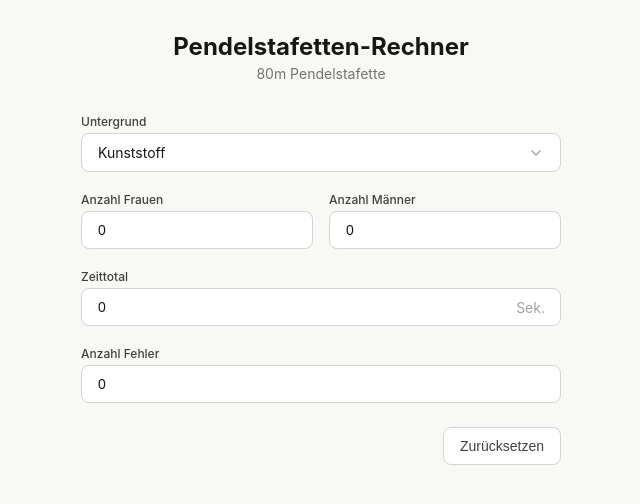
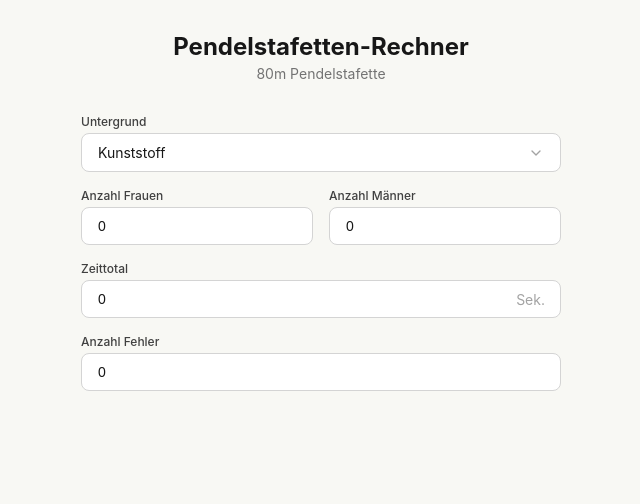
Before and after one commit to noahbaumgartner/stv-grades, a SvelteKit app: page / in a window 1280 px wide. Shown: the top 504 px of the page, without its empty margins (319-959 px from the left). Built offline with nearby package versions, Linux system fonts and the light colour scheme.

Commit message:
removed reset button

```diff
--- a/src/routes/+page.svelte
+++ b/src/routes/+page.svelte
@@ -1,7 +1,7 @@
 <script lang="ts">
 	import { Select } from '$lib/components/select';
 	import { Input } from '$lib/components/input';
-	import { Button } from '$lib/components/button';
+
 	import { berechneNote, type GradingResult, type Untergrund } from '$lib/grading';
 
 	let untergrund: Untergrund = $state('kunststoff');
@@ -23,15 +23,7 @@
 		return 'note-red';
 	}
 
-	function reset() {
-		untergrund = 'kunststoff';
-		frauen = 0;
-		maenner = 0;
-		zeitTotal = 0;
-		fehler = 0;
-	}
-
-	const untergrundOptions = [
+const untergrundOptions = [
 		{ value: 'kunststoff', label: 'Kunststoff' },
 		{ value: 'rasen', label: 'Rasen' },
 		{ value: 'wiese', label: 'Wiese' }
@@ -108,10 +100,6 @@
 			</div>
 		</div>
 	{/if}
-
-	<div class="page-actions">
-		<Button onclick={reset} variant="secondary">Zurücksetzen</Button>
-	</div>
 </div>
 
 <style>
@@ -145,7 +133,7 @@
 	.page-form {
 		display: flex;
 		flex-direction: column;
-		gap: 1.25rem;
+		gap: 1rem;
 	}
 
 	.page-grid {
@@ -210,10 +198,4 @@
 		font-weight: 500;
 		color: var(--color-neutral-900);
 	}
-
-	.page-actions {
-		margin-top: 1.5rem;
-		display: flex;
-		justify-content: flex-end;
-	}
 </style>
```
